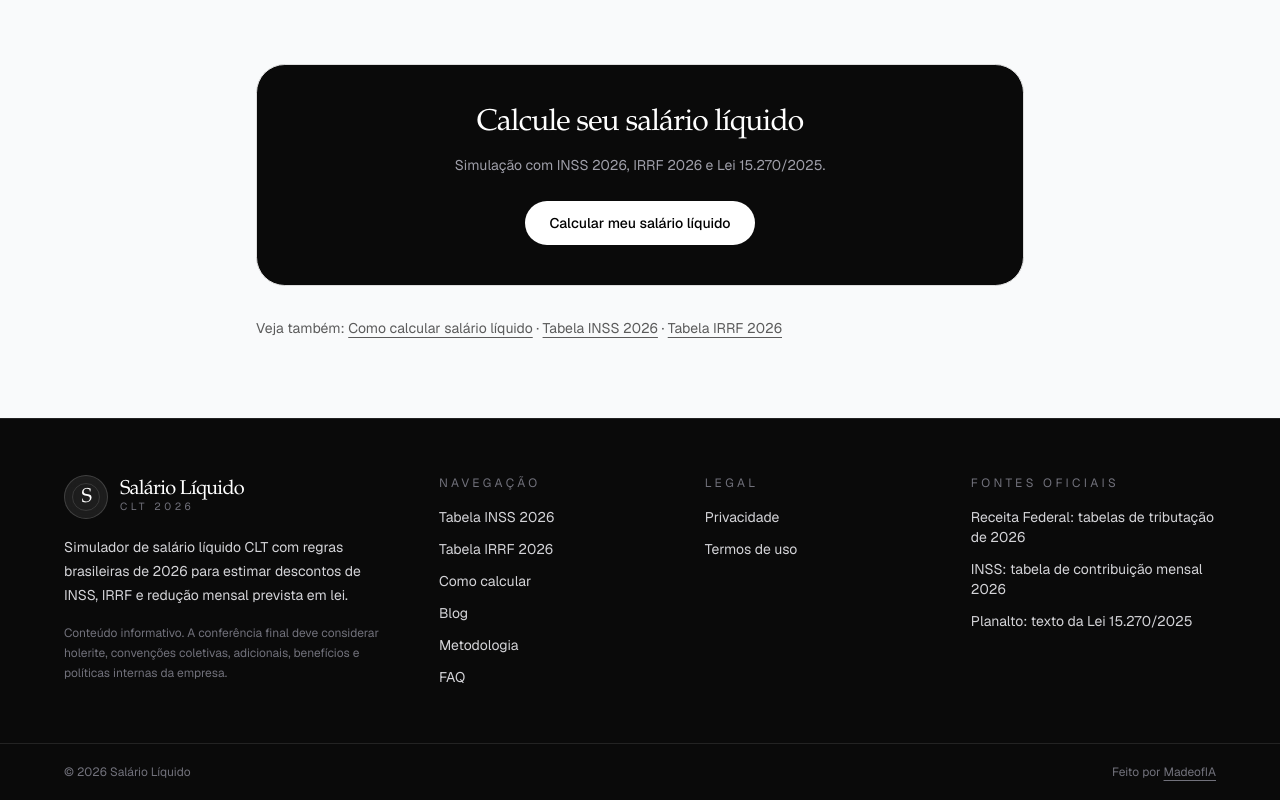
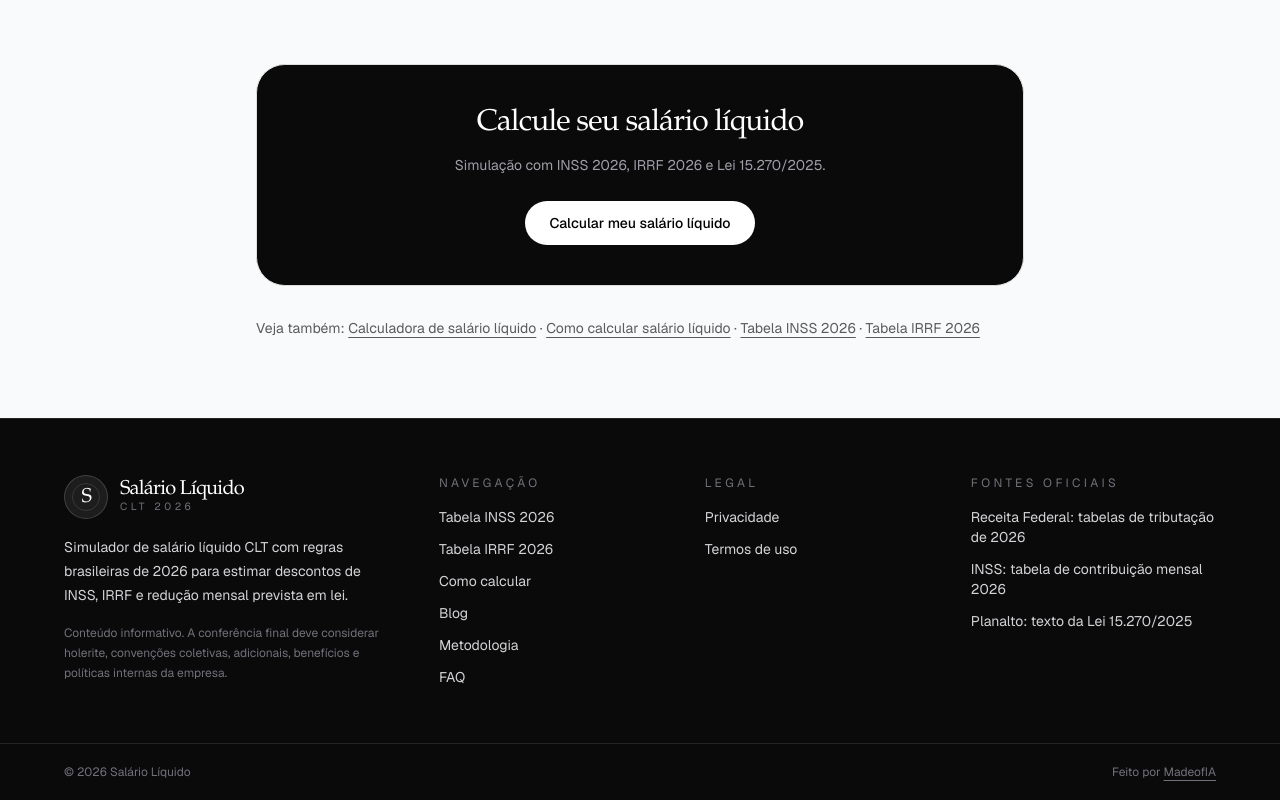
Before and after one commit to marcobrit0/calculo-salario-liquido, a Next.js app: page /blog/diferenca-salario-bruto-liquido in a window 1280 px wide. Shown: the part 4336-5136 px from the top of the page. Built offline with nearby package versions, Linux system fonts and the light colour scheme; no server answers.

Commit message:
seo: link diferenca-salario-bruto-liquido to homepage calculator

```diff
--- a/src/app/blog/diferenca-salario-bruto-liquido/page.tsx
+++ b/src/app/blog/diferenca-salario-bruto-liquido/page.tsx
@@ -389,6 +389,10 @@ export default function DiferencaSalarioBrutoLiquidoPage() {
         <ContentRelatedLinks
           links={[
             {
+              href: "/",
+              label: "Calculadora de salário líquido",
+            },
+            {
               href: "/como-calcular-salario-liquido",
               label: "Como calcular salário líquido",
             },
```
